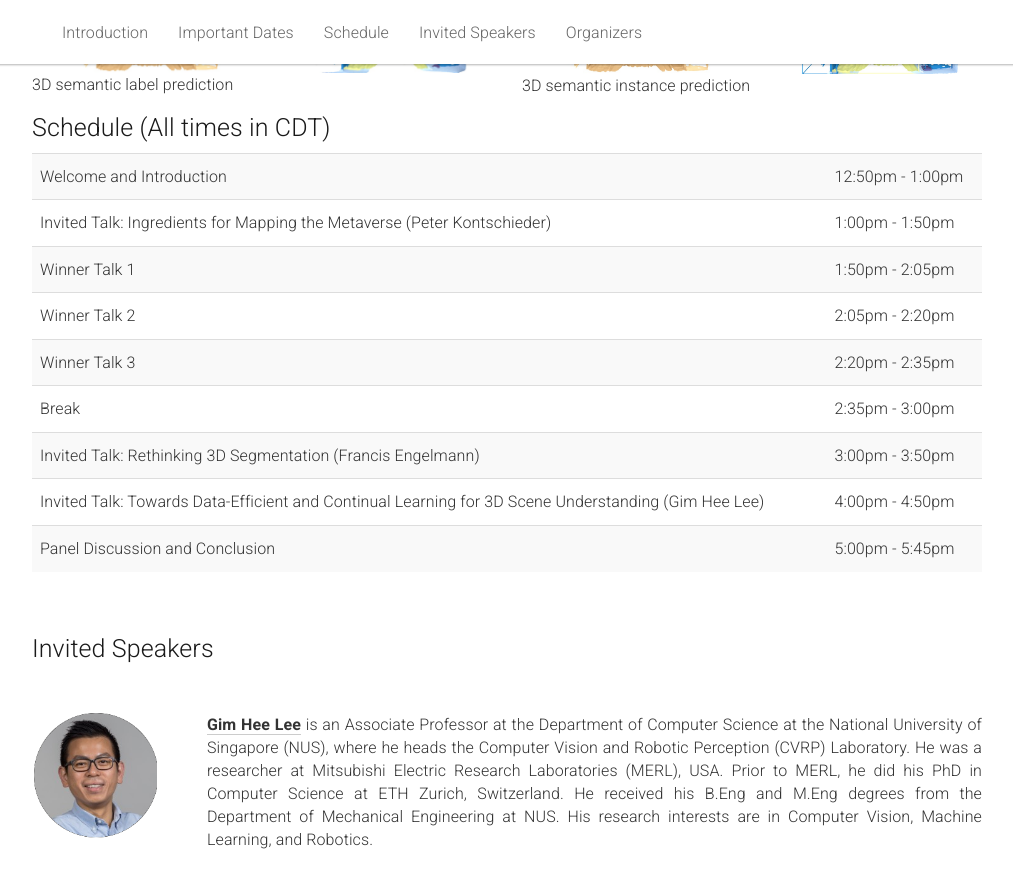
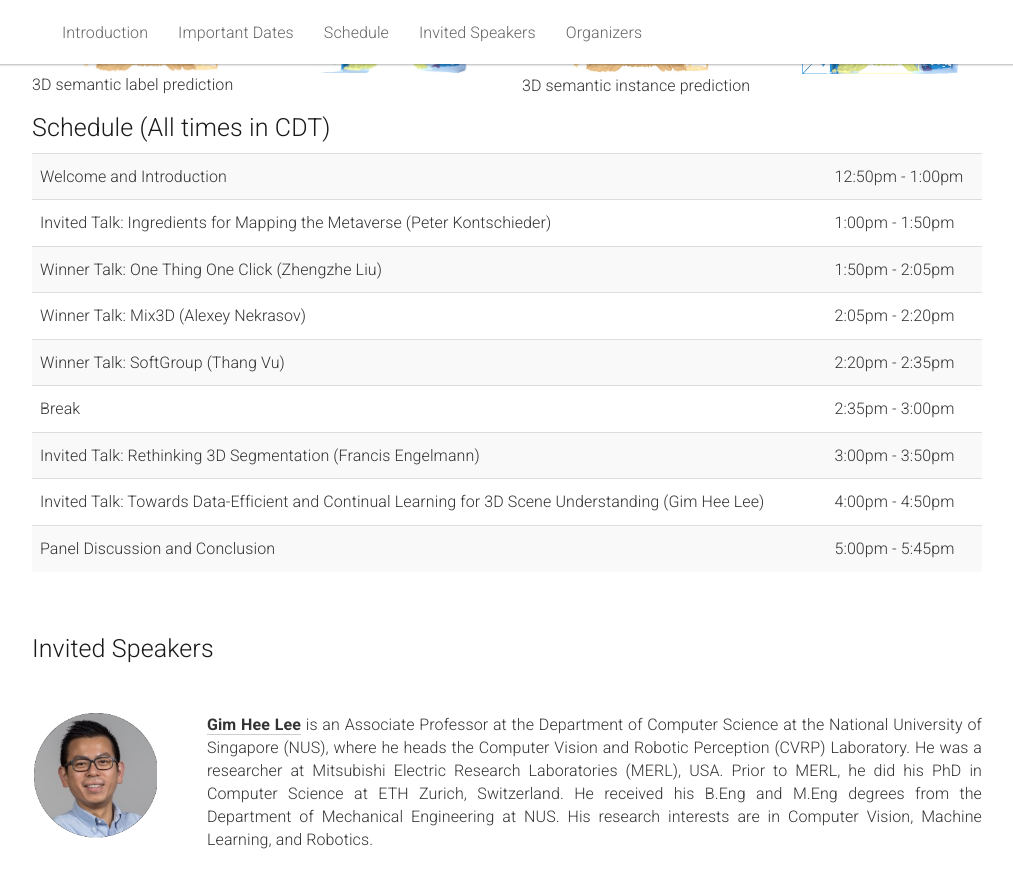
Before and after one commit to ScanNet/cvpr2022workshop, a Jekyll site: the page built from _pages/home.md, in a window 1280 px wide and 900 px high, scrolled down 1666 px. Shown: the top 888 px of the window, without its empty margins (133-1146 px from the left). Built offline with Jekyll 4.4.1, drawn with Linux system fonts in a browser that asks for light colours.

Commit message:
Update home.md

```diff
--- a/_pages/home.md
+++ b/_pages/home.md
@@ -169,15 +169,15 @@ acknowledgements: ""
           <td>1:00pm - 1:50pm</td>
         </tr>
         <tr>
-          <td>Winner Talk 1</td>
+          <td>Winner Talk: One Thing One Click (Zhengzhe Liu) </td>
           <td>1:50pm - 2:05pm</td>
         </tr>
         <tr>
-          <td>Winner Talk 2</td>
+          <td>Winner Talk: Mix3D (Alexey Nekrasov)</td>
           <td>2:05pm - 2:20pm</td>
         </tr>
         <tr>
-          <td>Winner Talk 3 </td>
+          <td>Winner Talk: SoftGroup (Thang Vu) </td>
           <td>2:20pm - 2:35pm</td>
         </tr>
         <tr>
```
